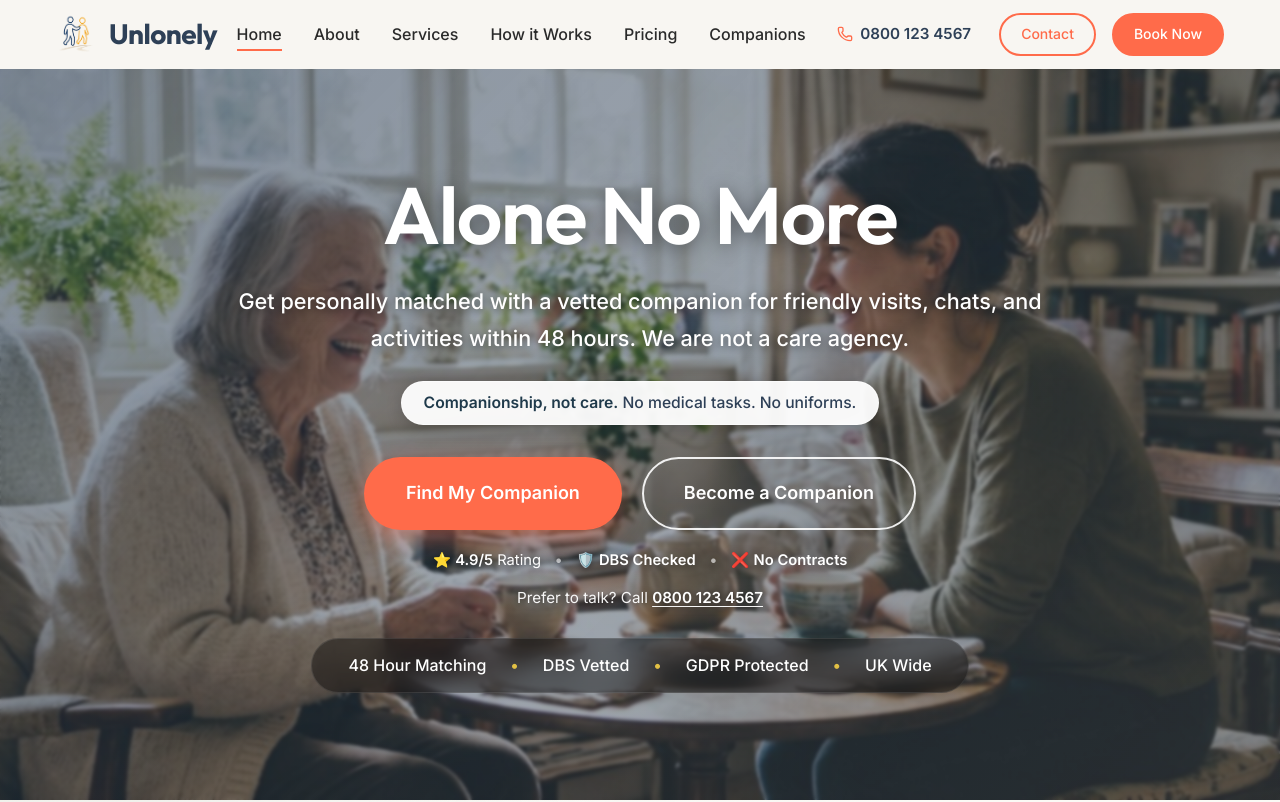
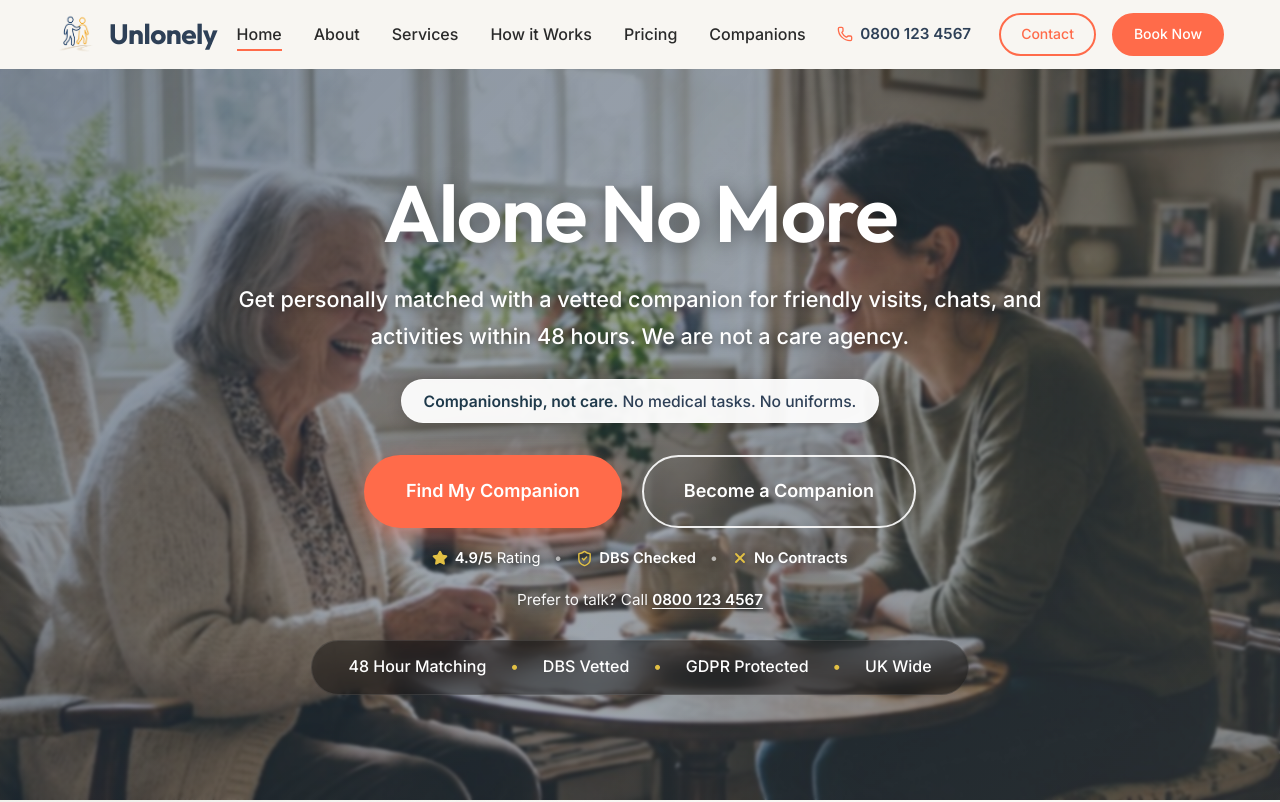
Before and after one commit to diddykk4-blip/Unlonely, a React (Vite) app: page / in a window 1280 px wide. Shown: the top 802 px of the page. Built offline with nearby package versions, Linux system fonts and the light colour scheme; no server answers.

Commit message:
Update hero trust reassurance icons to gold color theme

```diff
--- a/src/pages/Home.css
+++ b/src/pages/Home.css
@@ -145,6 +145,18 @@
   text-shadow: 0 2px 8px rgba(0, 0, 0, 0.5);
   flex-wrap: wrap;
   justify-content: center;
+}
+
+.reassurance-item {
+  display: inline-flex;
+  align-items: center;
+  gap: 0.4rem;
+}
+
+.reassurance-gold-icon {
+  color: #E2C044;
+  flex-shrink: 0;
+  filter: drop-shadow(0 1px 4px rgba(0, 0, 0, 0.5));
 }
 
 .reassurance-item strong {
--- a/src/pages/Home.jsx
+++ b/src/pages/Home.jsx
@@ -1,6 +1,6 @@
 import React, { useState } from 'react';
 import { Link } from 'react-router-dom';
-import { Shield, Users, Clock, Heart, Phone, ArrowRight, ChevronDown } from 'lucide-react';
+import { Shield, Users, Clock, Heart, Phone, ArrowRight, ChevronDown, Star, ShieldCheck, X } from 'lucide-react';
 import './Home.css';
 
 const HOME_FAQS = [
@@ -61,11 +61,20 @@ const Home = () => {
 
             {/* Trust Reassurance Row */}
             <div className="hero-reassurance-row animate-fade-in" style={{ animationDelay: '0.35s' }}>
-              <span className="reassurance-item">⭐ <strong>4.9/5</strong> Rating</span>
+              <span className="reassurance-item">
+                <Star size={16} className="reassurance-gold-icon" fill="currentColor" />
+                <span><strong>4.9/5</strong> Rating</span>
+              </span>
               <span className="reassurance-dot">•</span>
-              <span className="reassurance-item">🛡️ <strong>DBS Checked</strong></span>
+              <span className="reassurance-item">
+                <ShieldCheck size={17} className="reassurance-gold-icon" />
+                <span><strong>DBS Checked</strong></span>
+              </span>
               <span className="reassurance-dot">•</span>
-              <span className="reassurance-item">❌ <strong>No Contracts</strong></span>
+              <span className="reassurance-item">
+                <X size={16} strokeWidth={2.8} className="reassurance-gold-icon" />
+                <span><strong>No Contracts</strong></span>
+              </span>
             </div>
 
             {/* Phone Reassurance */}
```
